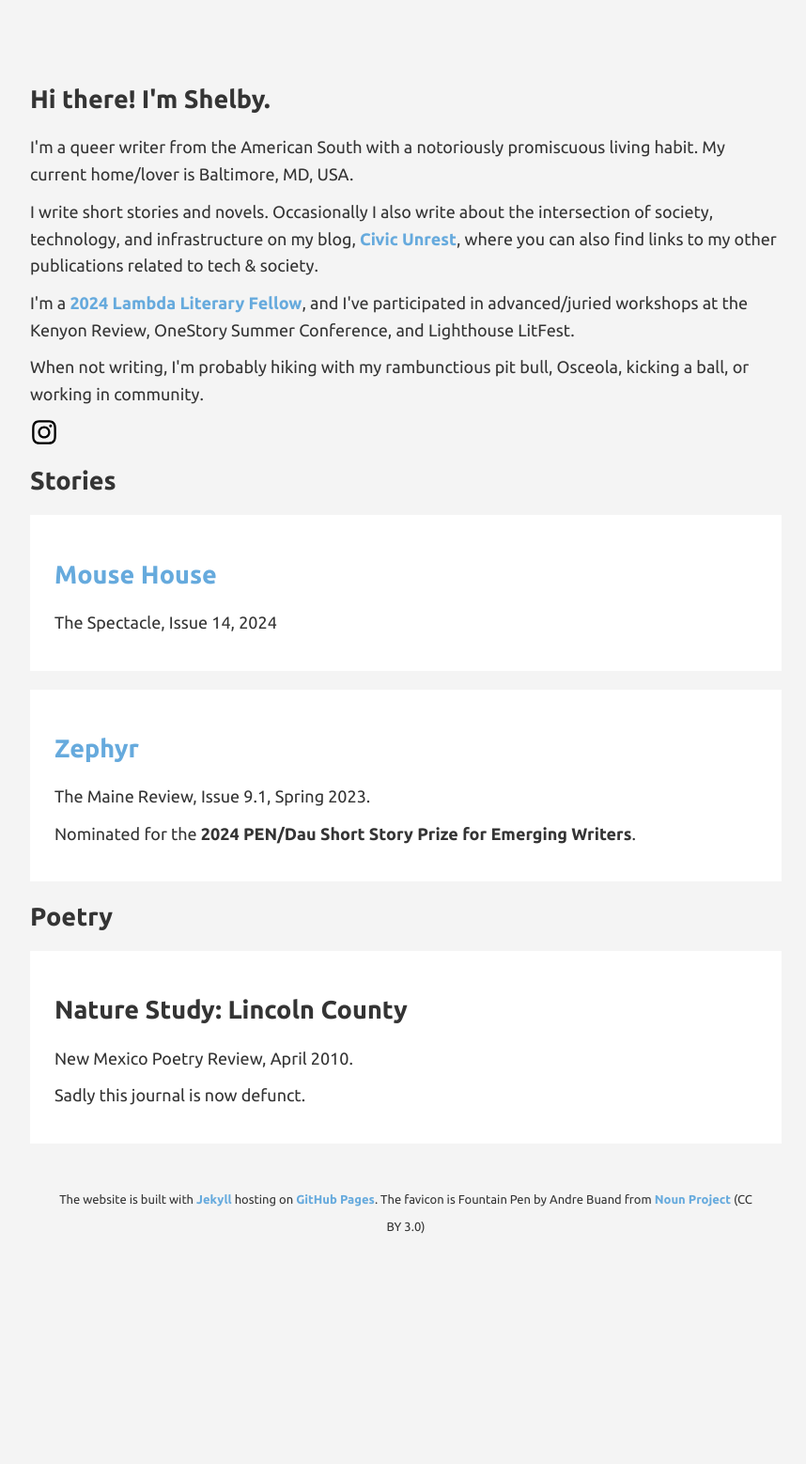
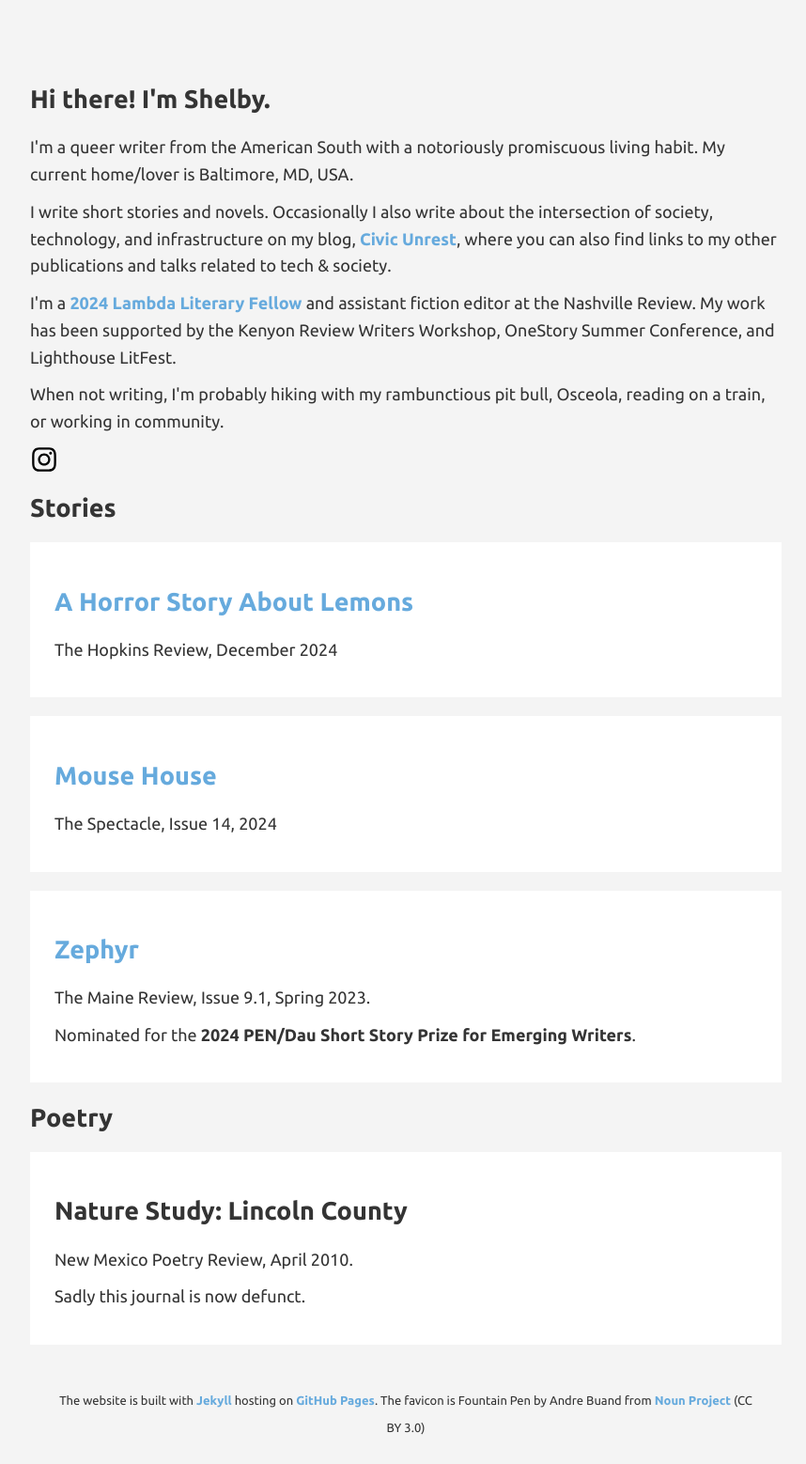
Before and after one commit to switzersc/switzersc.github.io, a Jekyll site: the page built from index.html, in a window 1280 px wide. Shown: the whole page at 94% size, without its empty margins (208-1066 px from the left). Built offline with Jekyll 4.4.1, drawn with Linux system fonts in a browser that asks for light colours; the list of posts is cut into pages by our own code; comment, search, counter and statistics services are not loaded; before the commit the page ends 1344 px from its top, so only the background shows below that.

Commit message:
update homepage

```diff
--- a/index.html
+++ b/index.html
@@ -11,15 +11,15 @@ layout: index
 </p>
 
 <p>
-    I write short stories and novels. Occasionally I also write about the intersection of society, technology, and infrastructure on my blog, <a href="https://civicunrest.com" target="_blank">Civic Unrest</a>, where you can also find links to my other publications related to tech & society.
+    I write short stories and novels. Occasionally I also write about the intersection of society, technology, and infrastructure on my blog, <a href="https://civicunrest.com" target="_blank">Civic Unrest</a>, where you can also find links to my other publications and talks related to tech & society.
 </p>
 
 <p>
-  I'm a <a href="https://lambdaliterary.org/emerging-writers-retreat/" target="_blank">2024 Lambda Literary Fellow</a>, and I've participated in advanced/juried workshops at the Kenyon Review, OneStory Summer Conference, and Lighthouse LitFest.
+  I'm a <a href="https://lambdaliterary.org/emerging-writers-retreat/" target="_blank">2024 Lambda Literary Fellow</a> and assistant fiction editor at the Nashville Review. My work has been supported by the Kenyon Review Writers Workshop, OneStory Summer Conference, and Lighthouse LitFest.
 </p>
 
 <p>
-  When not writing, I'm probably hiking with my rambunctious pit bull, Osceola, kicking a ball, or working in community.
+  When not writing, I'm probably hiking with my rambunctious pit bull, Osceola, reading on a train, or working in community.
 </p>
 
 <p>
@@ -29,6 +29,13 @@ layout: index
 <h1>Stories</h1>
 
 <ul class="posts">
+  <li class="post post-link">
+      <div class="mark"></div>
+      <a href="https://hopkinsreview.com/features/a-horror-story-about-lemons" target="_blank">
+          <h2>A Horror Story About Lemons</h2>
+      </a>
+      <p>The Hopkins Review, December 2024</p>
+  </li>
   <li class="post post-link">
       <div class="mark"></div>
       <a href="https://thespectacle.wustl.edu/?p=2279" target="_blank">
```
